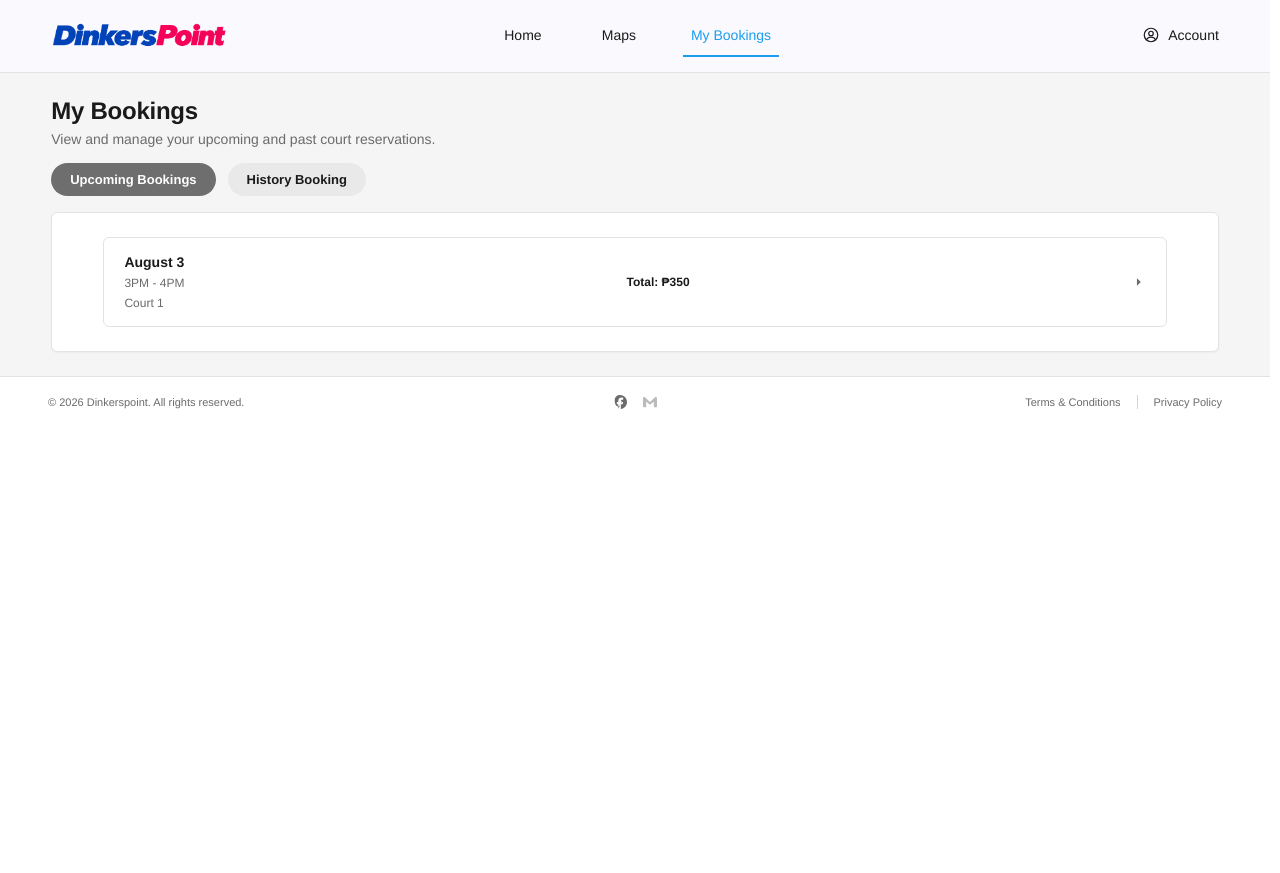
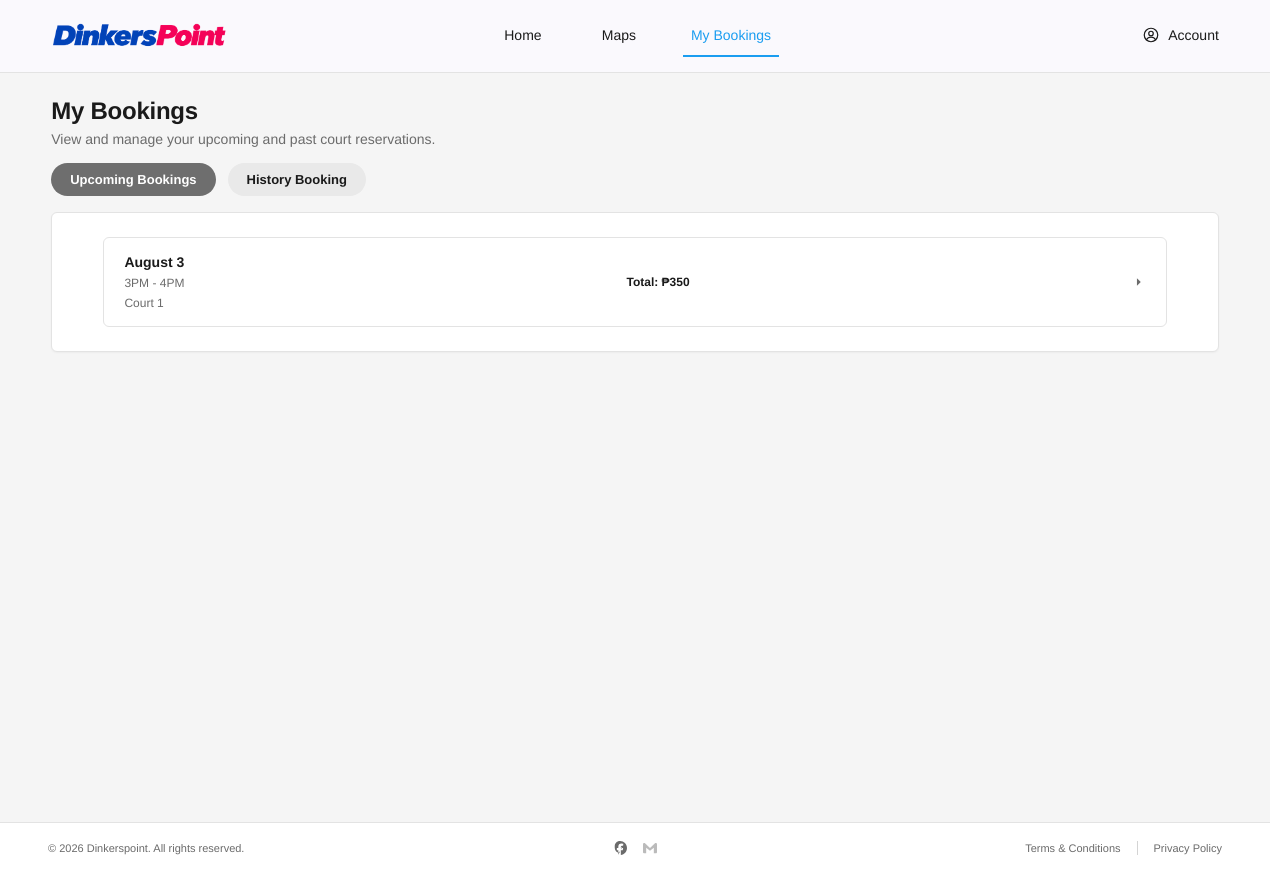
Before and after one commit to cccabalde-lab/dinkerspoint-fe, an Angular app: page /bookings in a window 1280 px wide. Before the commit the page ends 800 px from the top, so only its background shows below. Built offline with nearby package versions, Linux system fonts and the light colour scheme.

Commit message:
style: keep bookings footer pinned to bottom

```diff
--- a/src/app/features/bookings/bookings-page/bookings-page.component.scss
+++ b/src/app/features/bookings/bookings-page/bookings-page.component.scss
@@ -1,5 +1,7 @@
 :host {
-  display: block;
+  display: flex;
+  flex-direction: column;
+  min-height: 100vh;
 }
 
 .bookings {
```
